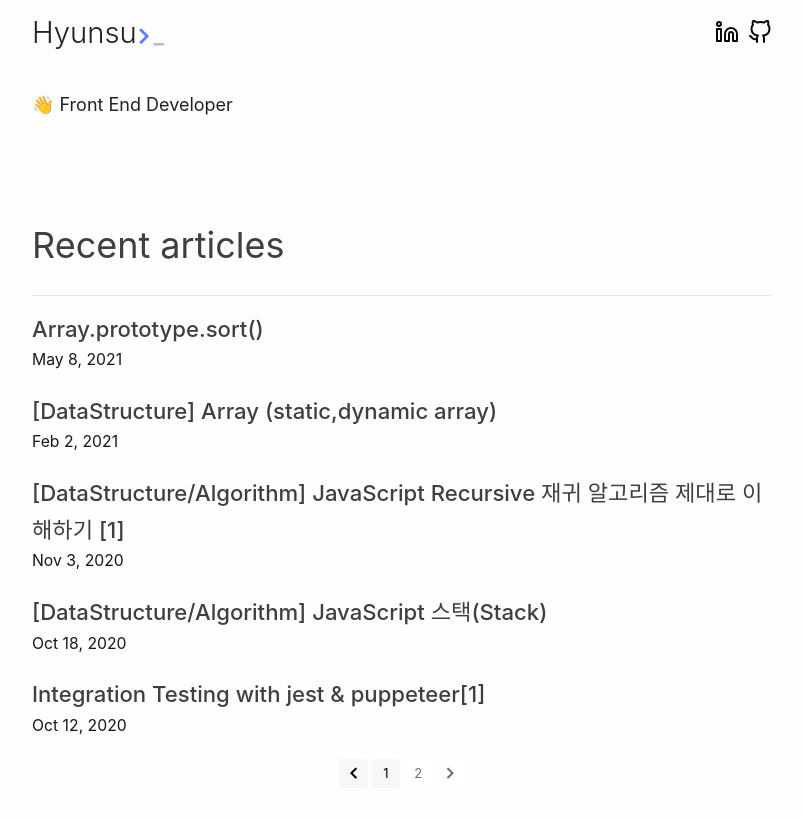
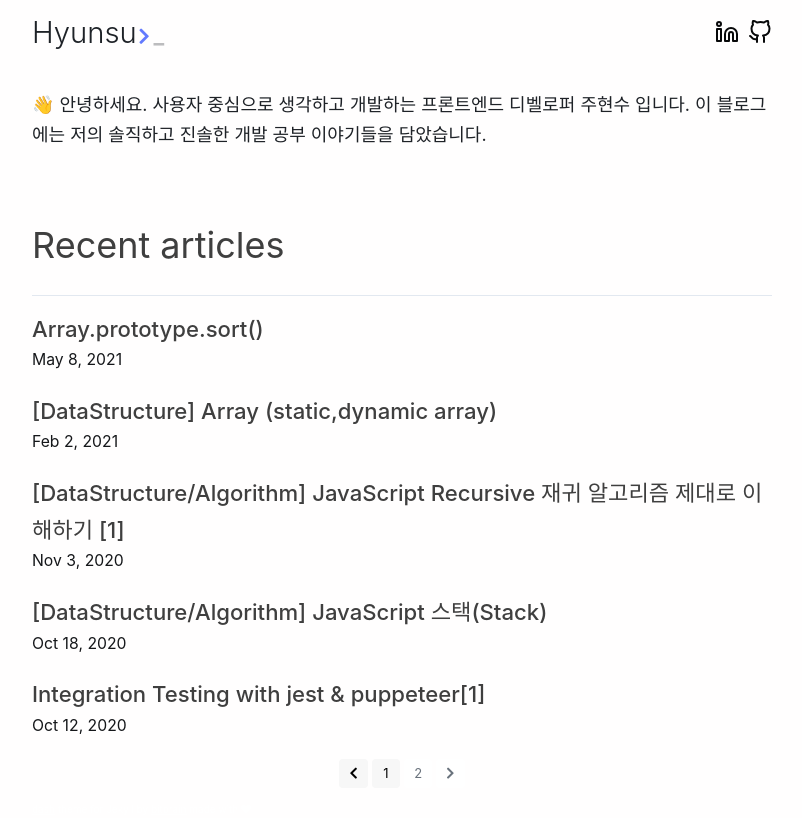
Before and after one commit to sooster910/blogV2, a Jekyll site: the page built from index.html, in a window 1280 px wide. Shown: the top 818 px of the page, without its empty margins (238-1040 px from the left). Built offline with Jekyll 4.4.1, drawn with Linux system fonts in a browser that asks for light colours; the list of posts is cut into pages by our own code.

Commit message:
Modified description

```diff
--- a/_config.yml
+++ b/_config.yml
@@ -2,7 +2,8 @@ title: Hyunsu
 author: Hyunsu Joo
 email: hyunsujoo0609@gmail.com
 description: > # this means to ignore newlines until "show_exerpts:"
-  👋  Front End Developer
+  👋 안녕하세요. 사용자 중심으로 생각하고 개발하는 프론트엔드 디벨로퍼 주현수 입니다. 이 블로그에는 저의
+     솔직하고 진솔한 개발 공부 이야기들을 담았습니다.
 show_excerpts: false # set to true to show excerpts on the homepage
 paginate: 5
 paginate_path: "/blog/page:num/"
```
